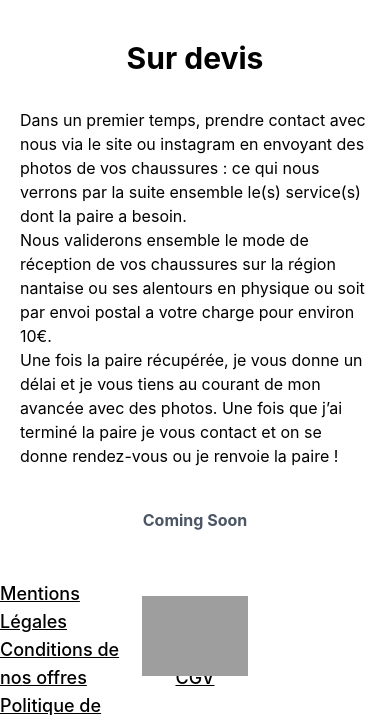
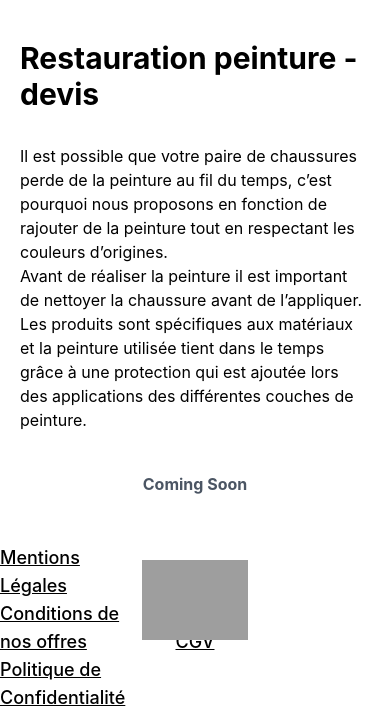
Before and after one commit to Frezz68/swoaper-back, a Symfony app: template templates/prestations/index.html.twig in a window 390 px wide. Shown: the part 1806-2521 px from the top of the page. Run offline with Twig, Linux system fonts and the light colour scheme; the template is opened without the code that fills it, so the values that code supplies are empty; some libraries are stand-ins or nearby versions; grey boxes are pictures that could not be loaded.

Commit message:
update presta peinture

```diff
--- a/templates/prestations/index.html.twig
+++ b/templates/prestations/index.html.twig
@@ -33,9 +33,9 @@
                 <img src="{{ asset('build/devis.png') }}" alt="sneakers" class="w-auto h-[450px]"/>
             </div>
             <div class="w-full lg:w-1/2 px-5 lg:px-0 flex justify-center items-center lg:items-start flex-col mb-10 lg-mb-0">
-                <h3 class="font-bold text-3xl mb-8">Sur devis</h3>
-                <p class="w-full lg:w-4/5 mb-8">Dans un premier temps, prendre contact avec nous via le site ou instagram en envoyant des photos de vos chaussures : ce qui nous verrons par la suite ensemble le(s) service(s) dont la paire a besoin. <br>Nous validerons ensemble le mode de réception de vos chaussures sur la région nantaise ou ses alentours en physique ou soit par envoi postal a votre charge pour environ 10€.
-                    <br>Une fois la paire récupérée, je vous donne un délai et je vous tiens au courant de mon avancée avec des photos. Une fois que j’ai terminé la paire je vous contact et on se donne rendez-vous ou je renvoie la paire !</p>
+                <h3 class="font-bold text-3xl mb-8">Restauration peinture - devis</h3>
+                <p class="w-full lg:w-4/5 mb-8">Il est possible que votre paire de chaussures perde de la peinture au fil du temps, c’est pourquoi nous proposons en fonction de rajouter de la peinture tout en respectant les couleurs d’origines.
+                    <br>Avant de réaliser la peinture il est important de nettoyer la chaussure avant de l’appliquer. Les produits sont spécifiques aux matériaux et la peinture utilisée tient dans le temps grâce à une protection qui est ajoutée lors des applications des différentes couches de peinture.</p>
                 <a href="" class="border-4 border-gray-blue text-gray-600 font-bold py-2 px-4 rounded-lg hover:border-light-blue hover:text-light-blue">Coming Soon</a>
                 <!--{{ path('app_contact_page') }} -->
             </div>
```
